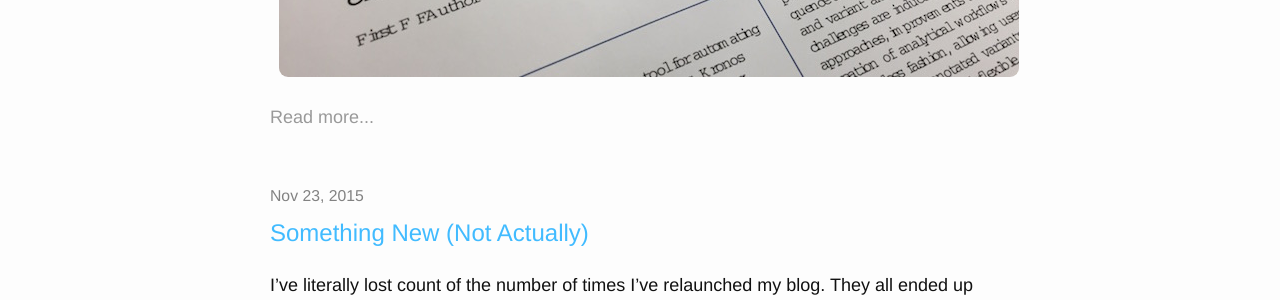
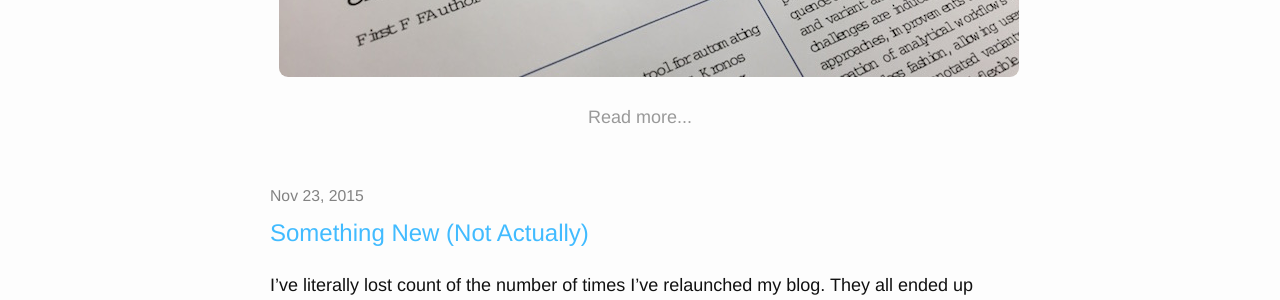
Before and after one commit to BrunoGrandePhD/scientificbruno.github.io, a Jekyll site: the page built from index.html, in a window 1280 px wide. Shown: the part 555-855 px from the top of the page. Built offline with Jekyll 4.4.1, drawn with Linux system fonts in a browser that asks for light colours; nearby versions of some CDN libraries.

Commit message:
Increase space between articles and centre Read More text

```diff
--- a/index.html
+++ b/index.html
@@ -14,7 +14,7 @@
         </h2>
         {{ post.excerpt }}
         {% if post.read_more %}
-          <p><a class="read-more-link" href="{{ post.url | prepend: site.baseurl }}">Read more...</a></p>
+          <p class="read-more-paragraph"><a class="read-more-link" href="{{ post.url | prepend: site.baseurl }}">Read more...</a></p>
         {% endif %}
       </li>
     {% endfor %}
```
